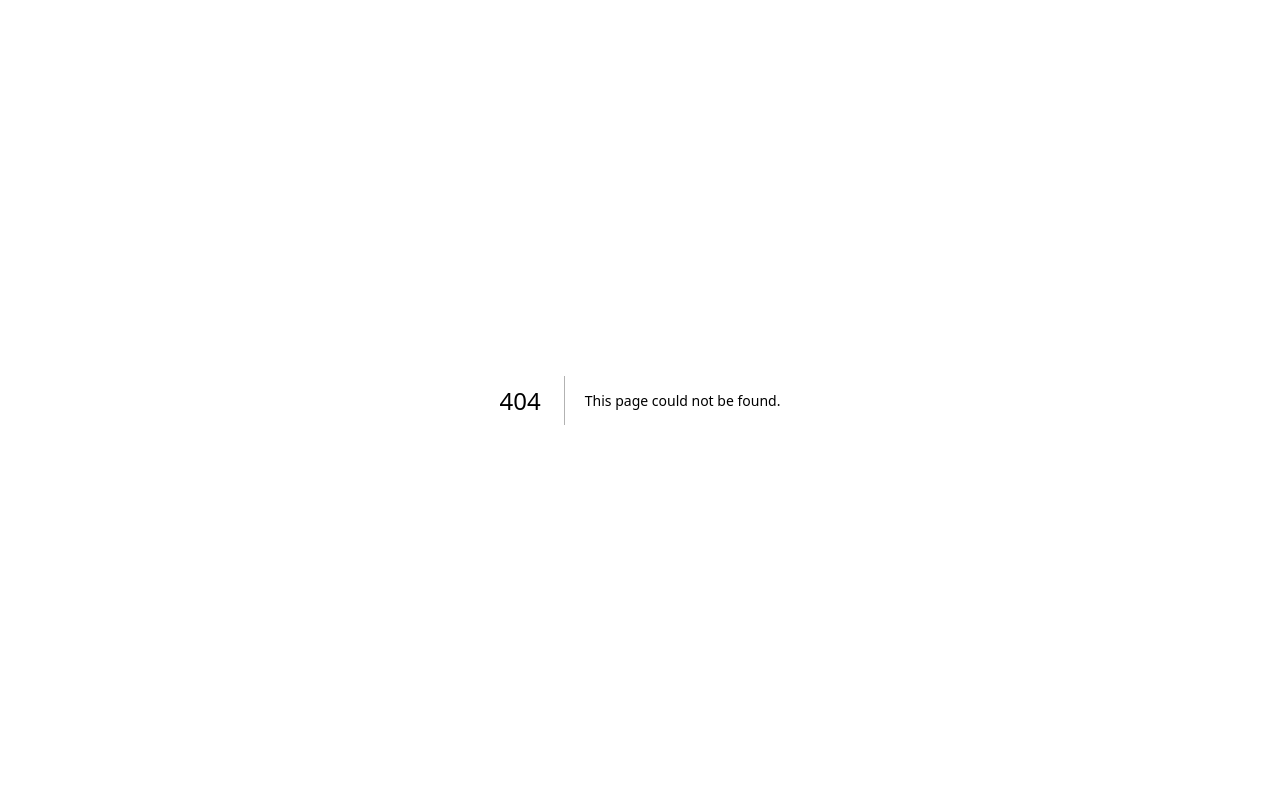
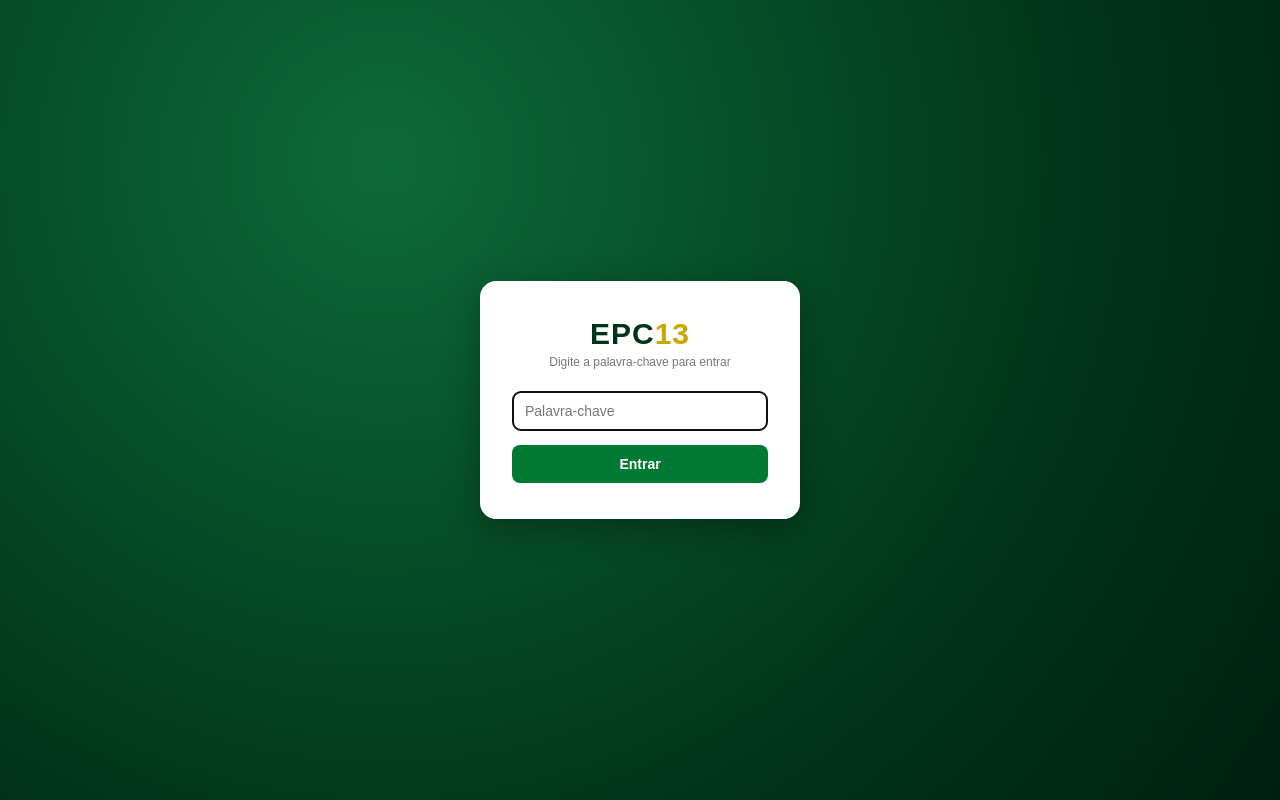
Before and after one commit to alexanderlopessilva-stack/EPC-13, a Next.js app: page /entrar in a window 1280 px wide. Before the commit this address had no page. Built offline with nearby package versions, Linux system fonts and the light colour scheme.

Commit message:
Add files via upload

```diff
--- /dev/null
+++ b/lib/authConfig.js
@@ -0,0 +1,4 @@
+// Troque essa palavra-chave quando quiser — só lembre de trocar aqui
+// (é o único lugar que precisa mudar).
+export const SENHA_ACESSO = 'epc13boaventura';
+export const COOKIE_NOME = 'epc13_acesso';
--- /dev/null
+++ b/pages/api/entrar.js
@@ -0,0 +1,13 @@
+import { SENHA_ACESSO, COOKIE_NOME } from '../../lib/authConfig';
+
+export default function handler(req, res) {
+  if (req.method !== 'POST') { res.status(405).end(); return; }
+  const { senha } = req.body || {};
+  if (senha === SENHA_ACESSO) {
+    // fica logado por 30 dias nesse navegador
+    res.setHeader('Set-Cookie', COOKIE_NOME + '=' + SENHA_ACESSO + '; Path=/; Max-Age=2592000; SameSite=Lax');
+    res.status(200).json({ ok: true });
+  } else {
+    res.status(401).json({ ok: false });
+  }
+}
--- /dev/null
+++ b/pages/entrar.js
@@ -0,0 +1,51 @@
+import { useState } from 'react';
+import { useRouter } from 'next/router';
+
+export default function Entrar() {
+  const [senha, setSenha] = useState('');
+  const [erro, setErro] = useState('');
+  const [enviando, setEnviando] = useState(false);
+  const router = useRouter();
+
+  async function entrar(e) {
+    e.preventDefault();
+    setErro(''); setEnviando(true);
+    try {
+      const res = await fetch('/api/entrar', {
+        method: 'POST',
+        headers: { 'Content-Type': 'application/json' },
+        body: JSON.stringify({ senha }),
+      });
+      if (res.ok) {
+        window.location.href = '/';
+      } else {
+        setErro('Palavra-chave incorreta.');
+      }
+    } catch {
+      setErro('Erro ao tentar entrar. Tente de novo.');
+    }
+    setEnviando(false);
+  }
+
+  return (
+    <div style={{
+      minHeight: '100vh', display: 'flex', alignItems: 'center', justifyContent: 'center',
+      background: 'radial-gradient(circle at 30% 20%, #0d6b38 0%, #00341a 65%, #001f10 100%)',
+      fontFamily: 'Arial, sans-serif', padding: 16,
+    }}>
+      <form onSubmit={entrar} style={{ background: '#fff', borderRadius: 16, padding: '36px 32px', width: 320, maxWidth: '100%', textAlign: 'center', boxShadow: '0 10px 34px rgba(0,0,0,.3)' }}>
+        <div style={{ fontSize: 30, fontWeight: 900, color: '#00341a', letterSpacing: 1, marginBottom: 4 }}>
+          EPC<span style={{ color: '#c9a600' }}>13</span>
+        </div>
+        <div style={{ fontSize: 12, color: '#777', marginBottom: 22 }}>Digite a palavra-chave para entrar</div>
+        <input type="password" value={senha} onChange={e => setSenha(e.target.value)} placeholder="Palavra-chave" autoFocus
+          style={{ width: '100%', padding: '11px 12px', borderRadius: 8, border: '1px solid #ccc', fontSize: 14, marginBottom: 14, boxSizing: 'border-box' }} />
+        {erro && <div style={{ color: '#c0392b', fontSize: 12, marginBottom: 12, fontWeight: 'bold' }}>{erro}</div>}
+        <button type="submit" disabled={enviando}
+          style={{ width: '100%', background: '#007a33', color: '#fff', border: 'none', borderRadius: 8, padding: '11px', fontSize: 14, fontWeight: 'bold', cursor: enviando ? 'default' : 'pointer', opacity: enviando ? .7 : 1 }}>
+          {enviando ? 'Entrando...' : 'Entrar'}
+        </button>
+      </form>
+    </div>
+  );
+}
```
Also changed, not shown: middleware.js (added, +17 -0 lines).
